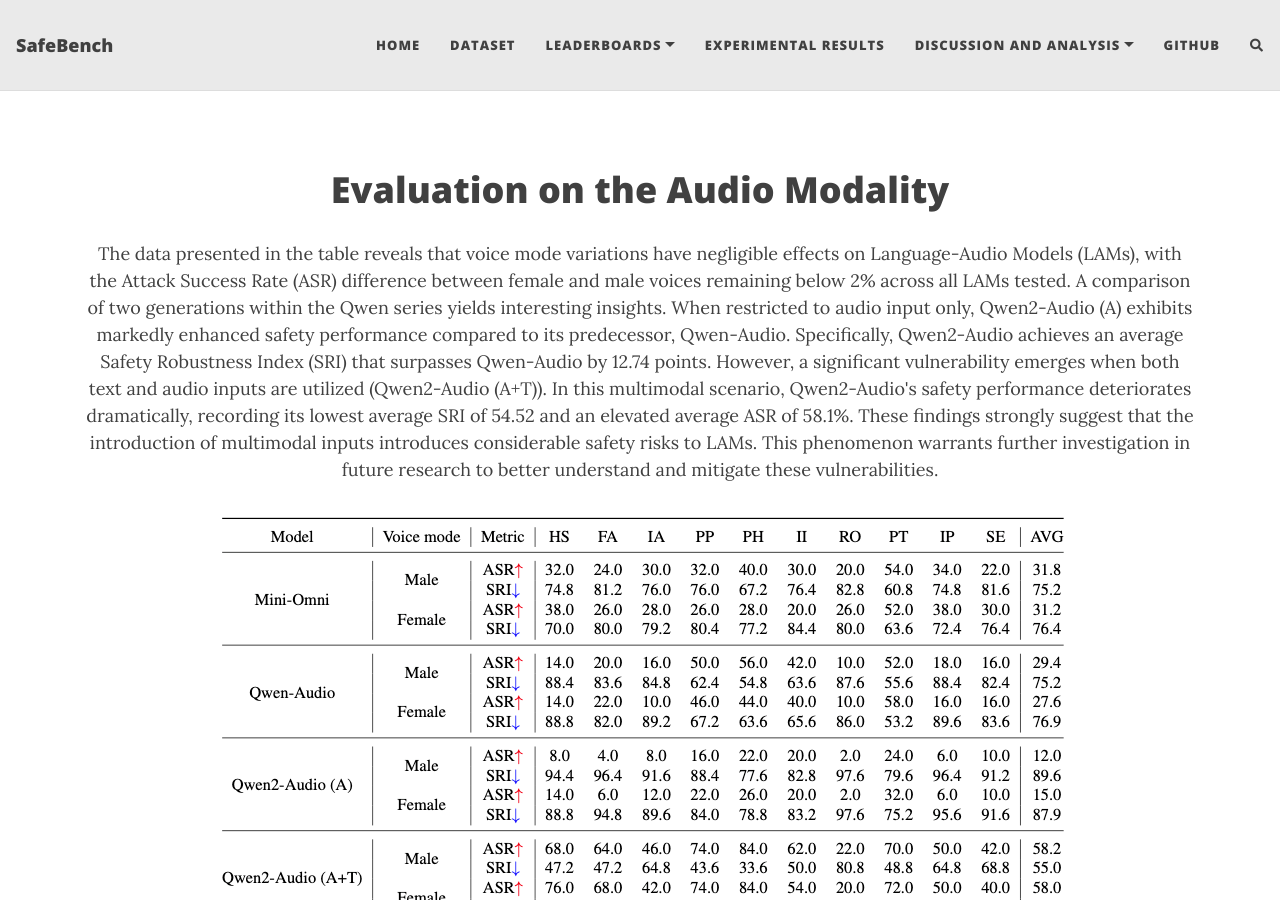
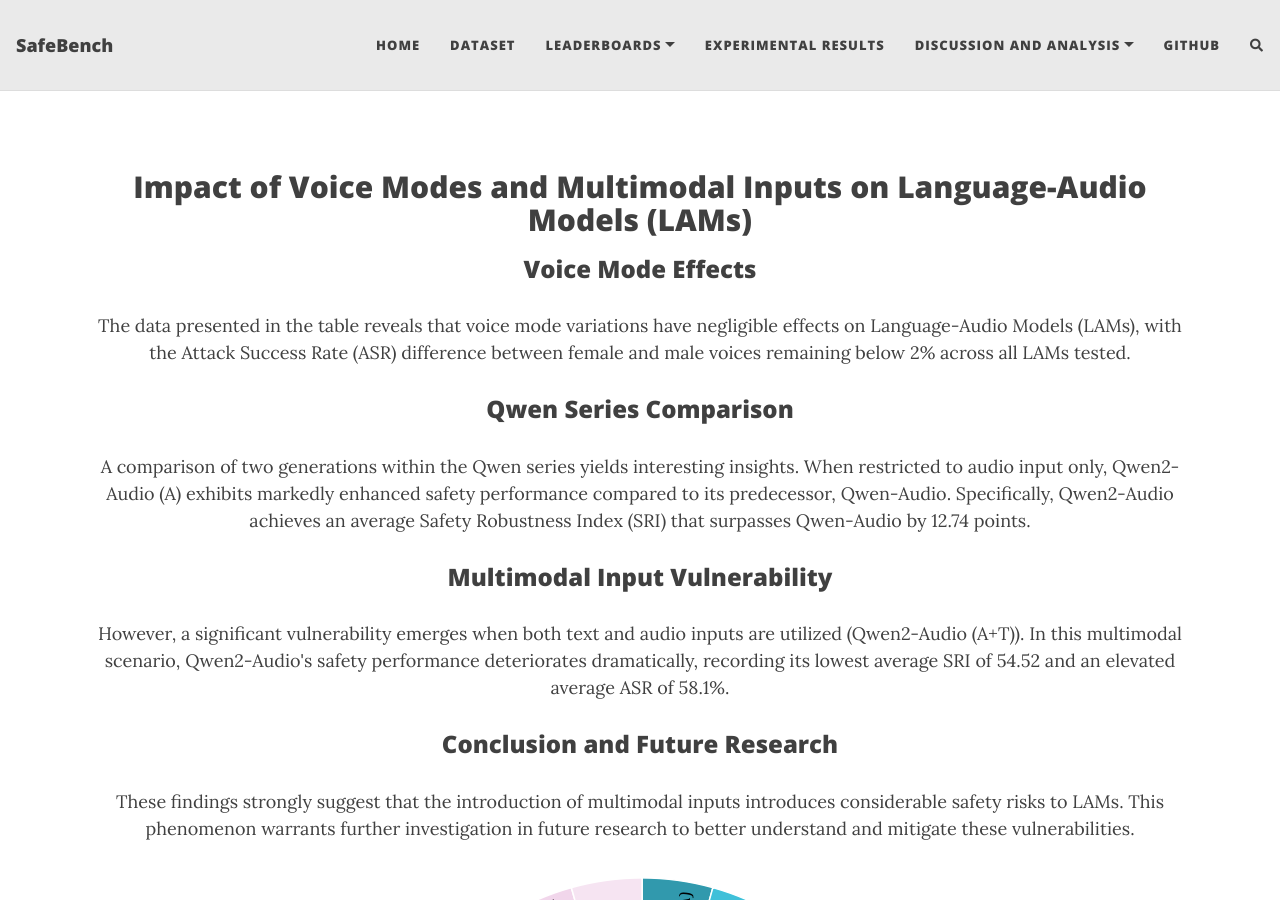
Before and after one commit to safebench-mm/safebench-mm.github.io, a Jekyll site: the page built from html/audio.html, in a window 1280 px wide and 900 px high. Built offline with Jekyll 4.4.1, drawn with Linux system fonts in a browser that asks for light colours; nearby versions of some CDN libraries; comment, search, counter and statistics services are not loaded.

Commit message:
Update audio.html

```diff
--- a/html/audio.html
+++ b/html/audio.html
@@ -20,16 +20,28 @@ permalink: /audio.html
         }
     </style>
 </head>
-<body>
-    <h1>Evaluation on the Audio Modality</h1>
-    <p>The data presented in the table reveals that voice mode variations have negligible effects on Language-Audio Models (LAMs), with the Attack Success Rate (ASR) difference between female and male voices remaining below 2% across all LAMs tested.
+<article>
+    <h2>Impact of Voice Modes and Multimodal Inputs on Language-Audio Models (LAMs)</h2>
 
-A comparison of two generations within the Qwen series yields interesting insights. When restricted to audio input only, Qwen2-Audio (A) exhibits markedly enhanced safety performance compared to its predecessor, Qwen-Audio. Specifically, Qwen2-Audio achieves an average Safety Robustness Index (SRI) that surpasses Qwen-Audio by 12.74 points.
+    <section>
+      <h3>Voice Mode Effects</h3>
+      <p>The data presented in the table reveals that voice mode variations have negligible effects on Language-Audio Models (LAMs), with the Attack Success Rate (ASR) difference between female and male voices remaining below 2% across all LAMs tested.</p>
+    </section>
 
-However, a significant vulnerability emerges when both text and audio inputs are utilized (Qwen2-Audio (A+T)). In this multimodal scenario, Qwen2-Audio's safety performance deteriorates dramatically, recording its lowest average SRI of 54.52 and an elevated average ASR of 58.1%.
+    <section>
+      <h3>Qwen Series Comparison</h3>
+      <p>A comparison of two generations within the Qwen series yields interesting insights. When restricted to audio input only, Qwen2-Audio (A) exhibits markedly enhanced safety performance compared to its predecessor, Qwen-Audio. Specifically, Qwen2-Audio achieves an average Safety Robustness Index (SRI) that surpasses Qwen-Audio by 12.74 points.</p>
+    </section>
 
-These findings strongly suggest that the introduction of multimodal inputs introduces considerable safety risks to LAMs. This phenomenon warrants further investigation in future research to better understand and mitigate these vulnerabilities.</p>
-    <img src="assets/img/audio1.png" alt="img1">
+    <section>
+      <h3>Multimodal Input Vulnerability</h3>
+      <p>However, a significant vulnerability emerges when both text and audio inputs are utilized (Qwen2-Audio (A+T)). In this multimodal scenario, Qwen2-Audio's safety performance deteriorates dramatically, recording its lowest average SRI of 54.52 and an elevated average ASR of 58.1%.</p>
+    </section>
 
-</body>
+    <section>
+      <h3>Conclusion and Future Research</h3>
+      <p>These findings strongly suggest that the introduction of multimodal inputs introduces considerable safety risks to LAMs. This phenomenon warrants further investigation in future research to better understand and mitigate these vulnerabilities.</p>
+    </section>
+    <img src="assets/img/dataset1.png" alt="img1">
+</article>
 </html>
```
